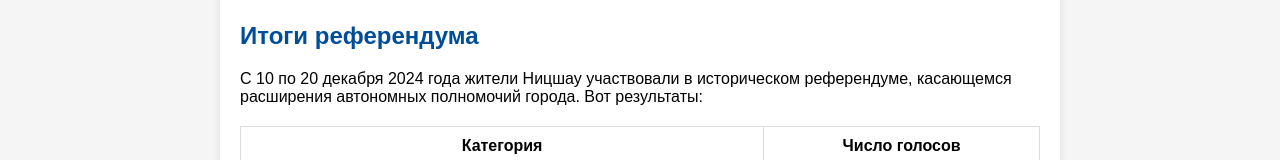
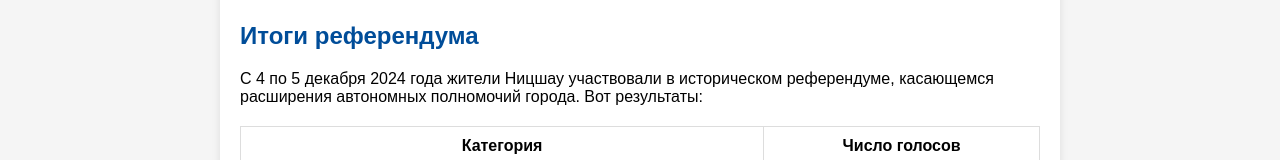
Before and after one commit to Struffy/referendum, a plain HTML site: page index.html in a window 1280 px wide. Shown: the part 192-352 px from the top of the page. Drawn offline with Linux system fonts and the light colour scheme.

Commit message:
Update index.html
Signed-off-by: Struffy <163607871+Struffy@users.noreply.github.com>

```diff
--- a/index.html
+++ b/index.html
@@ -54,7 +54,7 @@
     </header>
     <main>
         <h2>Итоги референдума</h2>
-        <p>С 10 по 20 декабря 2024 года жители Ницшау участвовали в историческом референдуме, касающемся расширения автономных полномочий города. Вот результаты:</p>
+        <p>С 4 по 5 декабря 2024 года жители Ницшау участвовали в историческом референдуме, касающемся расширения автономных полномочий города. Вот результаты:</p>
         <table>
             <thead>
                 <tr>
```
